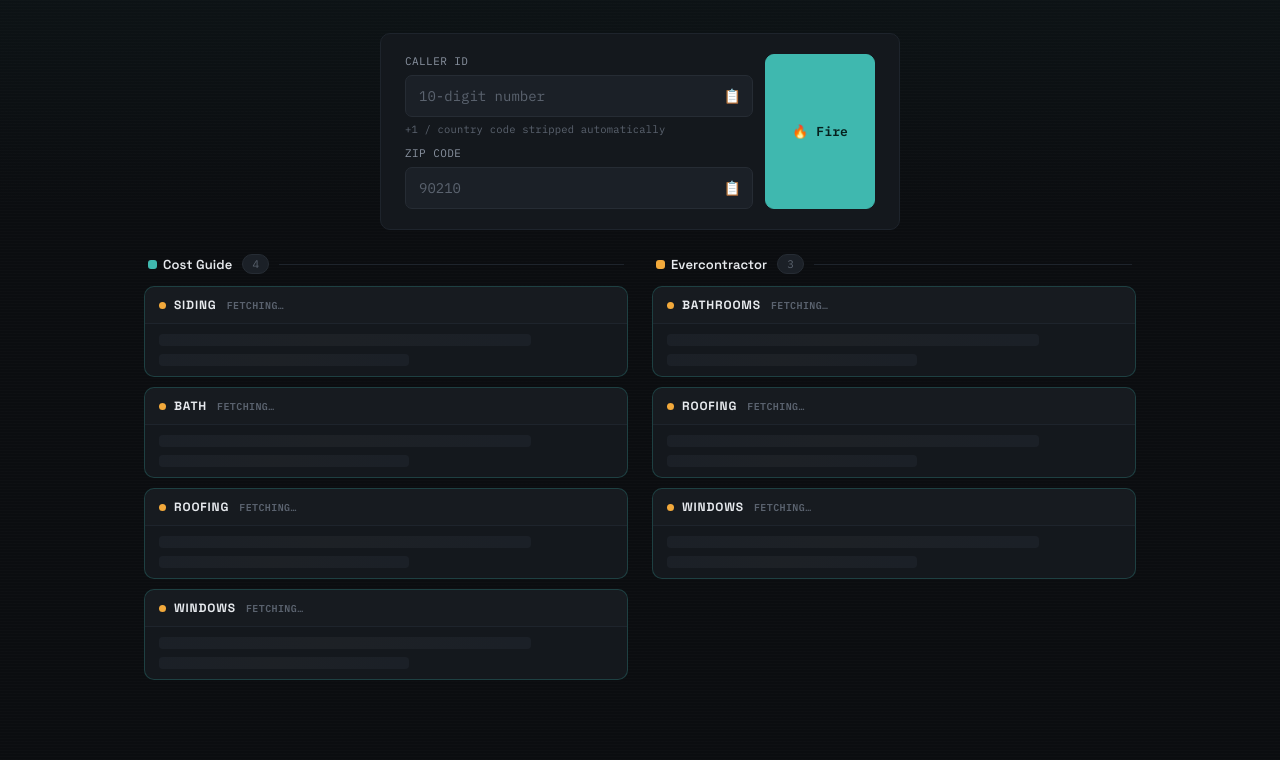
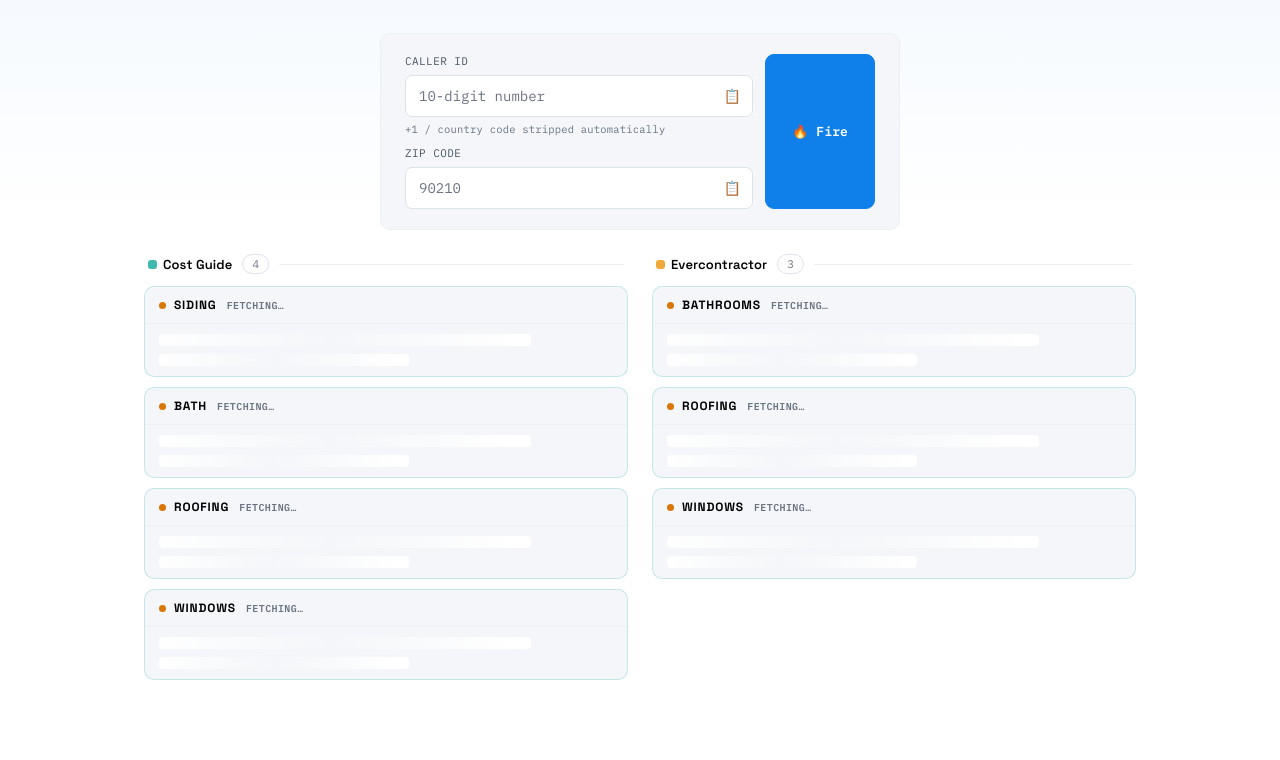
Before and after one commit to osamaaltaf-pk/RTB-PULSE-PLUS, a browser extension: page index.html in a window 1280 px wide. Shown: the part 105-865 px from the top of the page. Drawn offline with Linux system fonts and the light colour scheme.

Commit message:
Branding: Update color palette to light theme with deep teal (#074C79) and sky blue (#0F80EA)

```diff
--- a/css/style.css
+++ b/css/style.css
@@ -1,23 +1,24 @@
 @import url('https://fonts.googleapis.com/css2?family=Space+Grotesk:wght@500;600;700&family=IBM+Plex+Mono:wght@400;500;600&display=swap');
 
 :root {
-  --bg: #0B0D10;
-  --panel: #14181D;
-  --panel-2: #1B2027;
-  --border: #262C34;
-  --border-soft: #1E242C;
-  --text: #E7EAEE;
-  --muted: #8A93A1;
-  --muted-2: #5B636F;
-  --teal: #3FB8AF;
-  --amber: #F2A93B;
-  --green: #5FD08A;
-  --red: #E5586B;
-  --indigo: #818cf8;
-  --indigo-dim: rgba(99,102,241,0.12);
-  --indigo-border: rgba(99,102,241,0.2);
-  --green-dim: rgba(95,208,138,0.1);
-  --green-border: rgba(95,208,138,0.2);
+  --bg: #FFFFFF;
+  --panel: #F4F6F9;
+  --panel-2: #FFFFFF;
+  --border: #DDE2EB;
+  --border-soft: #ECEFF3;
+  --text: #000000;
+  --muted: #4B5563;
+  --muted-2: #6B7280;
+  --teal: #074C79;
+  --accent: #0F80EA;
+  --amber: #D97706;
+  --green: #10B981;
+  --red: #EF4444;
+  --indigo: #0F80EA;
+  --indigo-dim: rgba(15,128,234,0.08);
+  --indigo-border: rgba(15,128,234,0.18);
+  --green-dim: rgba(16,185,129,0.08);
+  --green-border: rgba(16,185,129,0.18);
   --font-display: 'Space Grotesk', system-ui, sans-serif;
   --font-mono: 'IBM Plex Mono', ui-monospace, monospace;
   --radius: 10px;
@@ -36,16 +37,15 @@
 
 body {
   background-image:
-    linear-gradient(180deg, rgba(63,184,175,0.05), transparent 320px),
-    repeating-linear-gradient(0deg, rgba(255,255,255,0.012) 0px, rgba(255,255,255,0.012) 1px, transparent 1px, transparent 3px);
+    linear-gradient(180deg, rgba(15,128,234,0.06), transparent 320px);
 }
 
-a { color: var(--teal); }
+a { color: var(--accent); }
 
-::selection { background: rgba(63,184,175,0.3); }
+::selection { background: rgba(15,128,234,0.2); }
 
 :focus-visible {
-  outline: 2px solid var(--teal);
+  outline: 2px solid var(--accent);
   outline-offset: 2px;
 }
 
@@ -77,7 +77,7 @@
   width: 34px;
   height: 34px;
   border-radius: 8px;
-  background: linear-gradient(135deg, var(--teal), #2A8A83);
+  background: linear-gradient(135deg, var(--teal), var(--accent));
   display: flex;
   align-items: center;
   justify-content: center;
@@ -106,14 +106,14 @@
 .pulse-dot {
   width: 7px; height: 7px; border-radius: 50%;
   background: var(--green);
-  box-shadow: 0 0 0 0 rgba(95,208,138,0.5);
+  box-shadow: 0 0 0 0 rgba(16,185,129,0.5);
   animation: ping 2.4s ease-out infinite;
   flex: none;
 }
 @keyframes ping {
-  0% { box-shadow: 0 0 0 0 rgba(95,208,138,0.45); }
-  70% { box-shadow: 0 0 0 7px rgba(95,208,138,0); }
-  100% { box-shadow: 0 0 0 0 rgba(95,208,138,0); }
+  0% { box-shadow: 0 0 0 0 rgba(16,185,129,0.45); }
+  70% { box-shadow: 0 0 0 7px rgba(16,185,129,0); }
+  100% { box-shadow: 0 0 0 0 rgba(16,185,129,0); }
 }
 
 /* ── Buttons ─────────────────────────────────────────────── */
@@ -134,17 +134,17 @@
   align-items: center;
   gap: 7px;
 }
-.btn:hover { border-color: #37404C; background: #1F252D; }
+.btn:hover { border-color: #A3AED0; background: #F4F6F9; }
 .btn:active { transform: translateY(1px); }
 .btn:disabled { opacity: 0.45; cursor: not-allowed; }
 
 .btn-primary {
-  background: var(--teal);
-  border-color: var(--teal);
-  color: #06201D;
+  background: var(--accent);
+  border-color: var(--accent);
+  color: #FFFFFF;
   font-weight: 600;
 }
-.btn-primary:hover { background: #4FC6BD; border-color: #4FC6BD; }
+.btn-primary:hover { background: #3598FF; border-color: #3598FF; }
 
 .btn-ghost { background: transparent; border-color: transparent; color: var(--muted); }
 .btn-ghost:hover { color: var(--text); background: var(--panel-2); }
--- a/extension/css/style.css
+++ b/extension/css/style.css
@@ -1,23 +1,24 @@
 @import url('https://fonts.googleapis.com/css2?family=Space+Grotesk:wght@500;600;700&family=IBM+Plex+Mono:wght@400;500;600&display=swap');
 
 :root {
-  --bg: #0B0D10;
-  --panel: #14181D;
-  --panel-2: #1B2027;
-  --border: #262C34;
-  --border-soft: #1E242C;
-  --text: #E7EAEE;
-  --muted: #8A93A1;
-  --muted-2: #5B636F;
-  --teal: #3FB8AF;
-  --amber: #F2A93B;
-  --green: #5FD08A;
-  --red: #E5586B;
-  --indigo: #818cf8;
-  --indigo-dim: rgba(99,102,241,0.12);
-  --indigo-border: rgba(99,102,241,0.2);
-  --green-dim: rgba(95,208,138,0.1);
-  --green-border: rgba(95,208,138,0.2);
+  --bg: #FFFFFF;
+  --panel: #F4F6F9;
+  --panel-2: #FFFFFF;
+  --border: #DDE2EB;
+  --border-soft: #ECEFF3;
+  --text: #000000;
+  --muted: #4B5563;
+  --muted-2: #6B7280;
+  --teal: #074C79;
+  --accent: #0F80EA;
+  --amber: #D97706;
+  --green: #10B981;
+  --red: #EF4444;
+  --indigo: #0F80EA;
+  --indigo-dim: rgba(15,128,234,0.08);
+  --indigo-border: rgba(15,128,234,0.18);
+  --green-dim: rgba(16,185,129,0.08);
+  --green-border: rgba(16,185,129,0.18);
   --font-display: 'Space Grotesk', system-ui, sans-serif;
   --font-mono: 'IBM Plex Mono', ui-monospace, monospace;
   --radius: 10px;
@@ -36,16 +37,15 @@
 
 body {
   background-image:
-    linear-gradient(180deg, rgba(63,184,175,0.05), transparent 320px),
-    repeating-linear-gradient(0deg, rgba(255,255,255,0.012) 0px, rgba(255,255,255,0.012) 1px, transparent 1px, transparent 3px);
+    linear-gradient(180deg, rgba(15,128,234,0.06), transparent 320px);
 }
 
-a { color: var(--teal); }
+a { color: var(--accent); }
 
-::selection { background: rgba(63,184,175,0.3); }
+::selection { background: rgba(15,128,234,0.2); }
 
 :focus-visible {
-  outline: 2px solid var(--teal);
+  outline: 2px solid var(--accent);
   outline-offset: 2px;
 }
 
@@ -77,7 +77,7 @@
   width: 32px;
   height: 32px;
   border-radius: 8px;
-  background: linear-gradient(135deg, var(--teal), #2A8A83);
+  background: linear-gradient(135deg, var(--teal), var(--accent));
   display: flex;
   align-items: center;
   justify-content: center;
@@ -106,14 +106,14 @@
 .pulse-dot {
   width: 7px; height: 7px; border-radius: 50%;
   background: var(--green);
-  box-shadow: 0 0 0 0 rgba(95,208,138,0.5);
+  box-shadow: 0 0 0 0 rgba(16,185,129,0.5);
   animation: ping 2.4s ease-out infinite;
   flex: none;
 }
 @keyframes ping {
-  0% { box-shadow: 0 0 0 0 rgba(95,208,138,0.45); }
-  70% { box-shadow: 0 0 0 7px rgba(95,208,138,0); }
-  100% { box-shadow: 0 0 0 0 rgba(95,208,138,0); }
+  0% { box-shadow: 0 0 0 0 rgba(16,185,129,0.45); }
+  70% { box-shadow: 0 0 0 7px rgba(16,185,129,0); }
+  100% { box-shadow: 0 0 0 0 rgba(16,185,129,0); }
 }
 
 /* ── Buttons ─────────────────────────────────────────────── */
@@ -134,17 +134,17 @@
   align-items: center;
   gap: 6px;
 }
-.btn:hover { border-color: #37404C; background: #1F252D; }
+.btn:hover { border-color: #A3AED0; background: #F4F6F9; }
 .btn:active { transform: translateY(1px); }
 .btn:disabled { opacity: 0.45; cursor: not-allowed; }
 
 .btn-primary {
-  background: var(--teal);
-  border-color: var(--teal);
-  color: #06201D;
+  background: var(--accent);
+  border-color: var(--accent);
+  color: #FFFFFF;
   font-weight: 600;
 }
-.btn-primary:hover { background: #4FC6BD; border-color: #4FC6BD; }
+.btn-primary:hover { background: #3598FF; border-color: #3598FF; }
 
 .btn-ghost { background: transparent; border-color: transparent; color: var(--muted); }
 .btn-ghost:hover { color: var(--text); background: var(--panel-2); }
```
Also changed, not shown: extension/background.js (+12 -17 lines), extension/js/main.js (+22 -50 lines).
